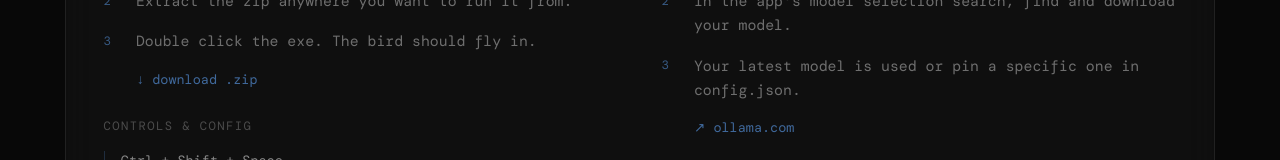
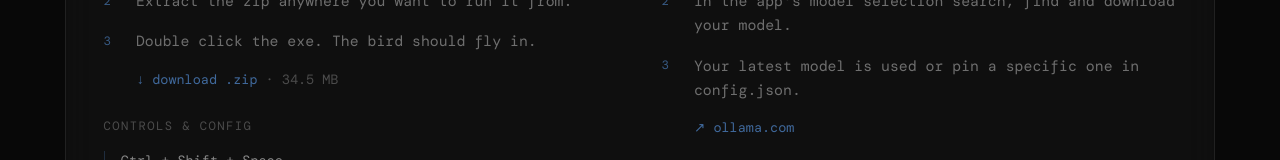
Before and after one commit to ivanOzerets/Portfolio, a Next.js app: page /apps/ai-desktop-companion in a window 1280 px wide. Shown: the part 2173-2333 px from the top of the page. Built offline with nearby package versions, Linux system fonts and the light colour scheme; a web font is replaced by a local one.

Commit message:
changed main ai companion video

```diff
--- a/src/app/apps/ai-desktop-companion/page.tsx
+++ b/src/app/apps/ai-desktop-companion/page.tsx
@@ -141,8 +141,8 @@ export default function AiDesktopCompanion() {
                                         <span className="text-[11px] text-white/40 leading-relaxed">{s.text}</span>
                                     </div>
                                 ))}
-                                <a href="#" className="ml-6 self-start font-mono text-[10px] text-accent-app/60 hover:text-accent-app transition-colors no-underline">
-                                    ↓ download .zip
+                                <a href="https://github.com/ivanOzerets/AI-Desktop-Companion/releases/download/v1.0-beta/ai-desktop-companion.zip" className="ml-6 self-start font-mono text-[10px] text-accent-app/60 hover:text-accent-app transition-colors no-underline">
+                                    ↓ download .zip <span className="text-white/25">· 34.5 MB</span>
                                 </a>
                             </div>
 
```
Also changed, not shown: 1 other file (tests, documents, lock files or other folders).
